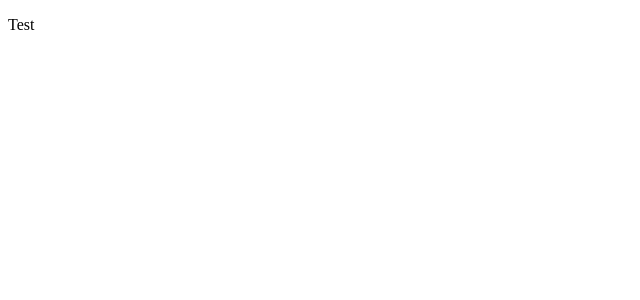
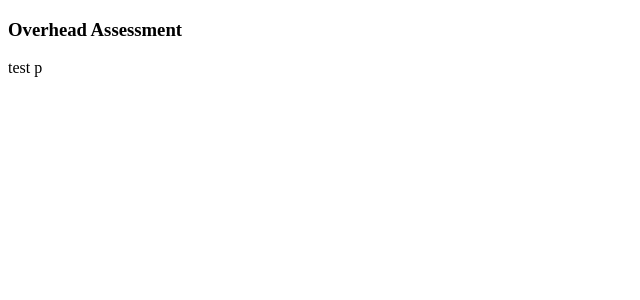
Before and after one commit to imagineLife/workout-log, a React app: page / in a window 1280 px wide. Shown: the top 300 px of the page, without its empty margins (0-640 px from the left). Built offline with nearby package versions, Linux system fonts and the light colour scheme.

Commit message:
imports context

```diff
--- a/src/containers/App/App.js
+++ b/src/containers/App/App.js
@@ -1,9 +1,19 @@
-import React from 'react';
+import React, { useContext } from 'react';
+import {AppContext} from './State/Context'
 
-const App = () => (
-	<main className="container">
-			<p>Test</p>
-	</main>
-	);
+const App = () => {
+		const ctxVals = useContext(AppContext);
+		console.log('ctxVals')
+		console.log(ctxVals)
+
+	return(
+		<main className="container">
+				<h3>Overhead Assessment</h3>
+				<form>
+					<p> test p </p>
+				</form>
+		</main>
+	)
+};
 
 export default App;
```
